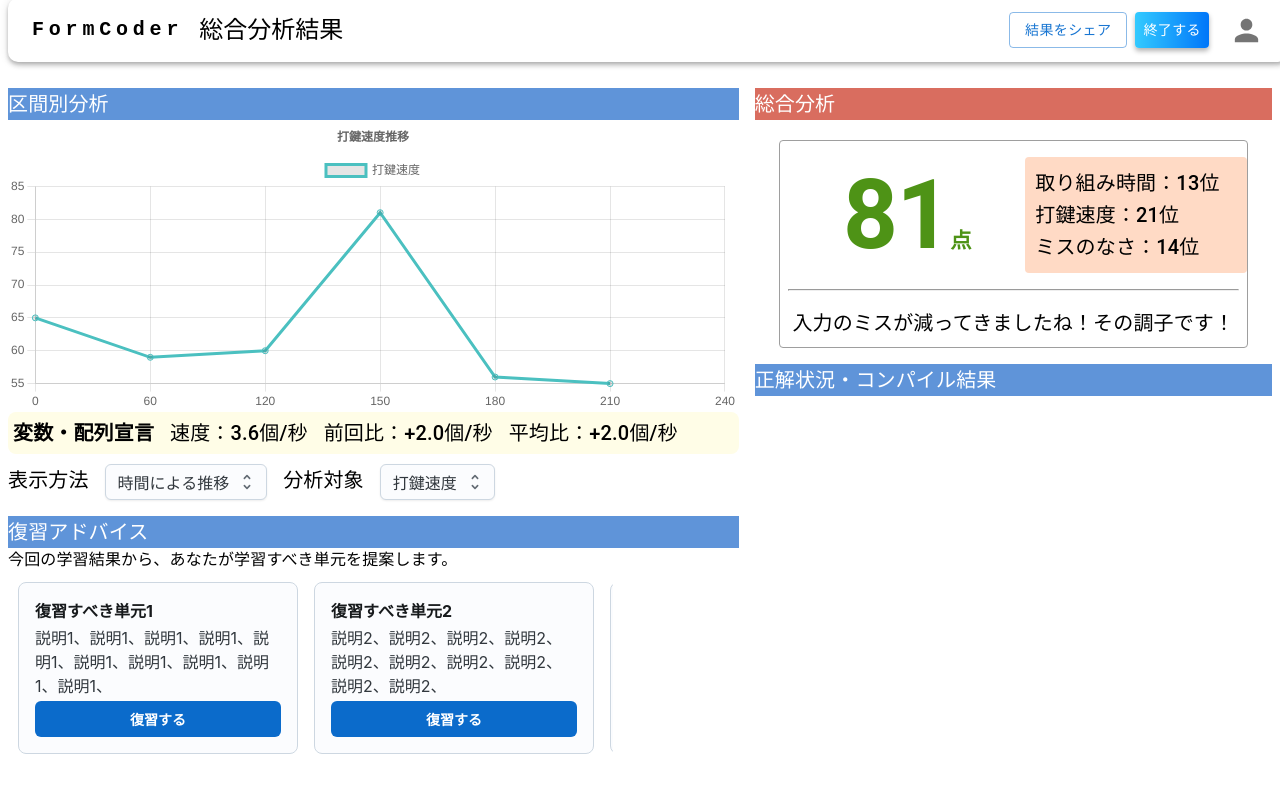
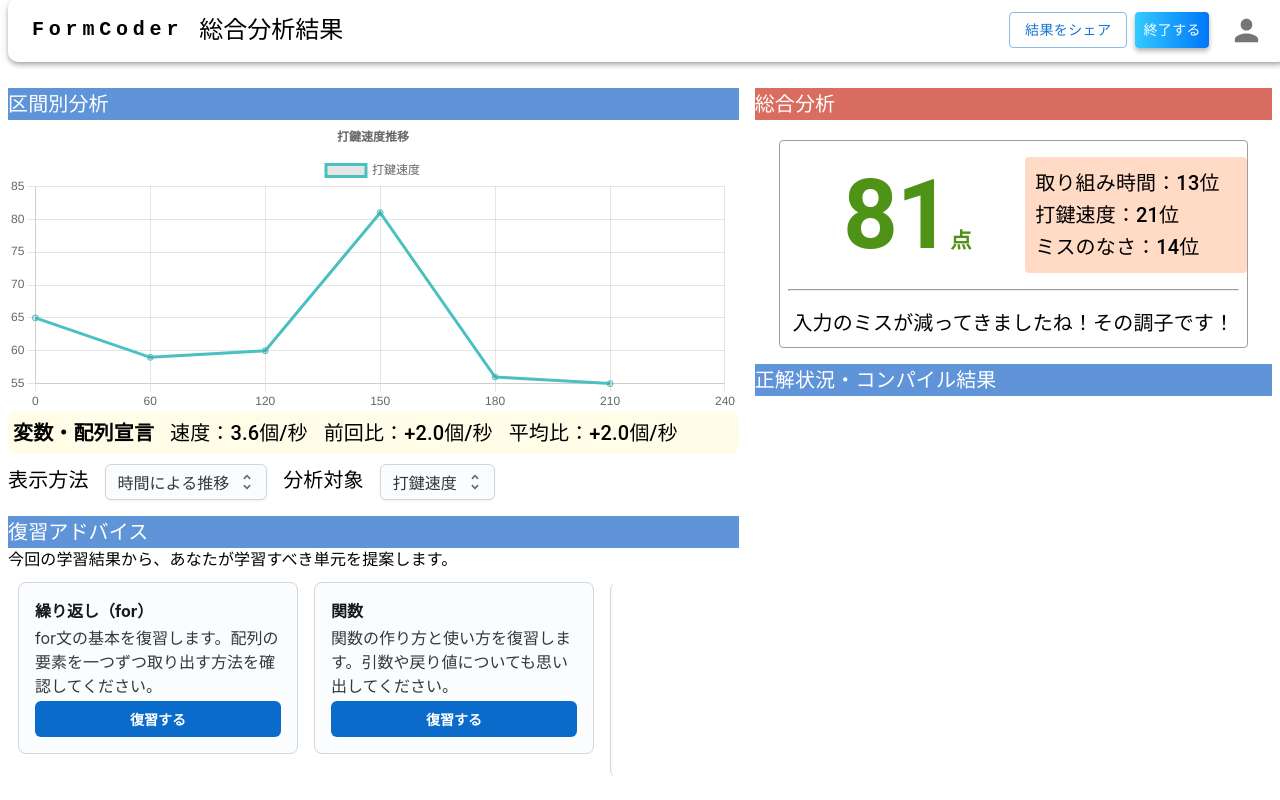
Before and after one commit to KHashimoto3/FormCoder_FRONT, a React (Vite) app: page /analytics in a window 1280 px wide. Built offline with nearby package versions, Linux system fonts and the light colour scheme; no server answers.

Commit message:
サンプルのアドバイス文を変えた。

```diff
--- a/src/components/features/analytics/ReviewAdvice.tsx
+++ b/src/components/features/analytics/ReviewAdvice.tsx
@@ -4,19 +4,19 @@ import { ReviewCard } from "./review-card/ReviewCard";
 export const ReviewAdovice = () => {
   const sampleReviewData = [
     {
-      title: "復習すべき単元1",
+      title: "繰り返し（for）",
       description:
-        "説明1、説明1、説明1、説明1、説明1、説明1、説明1、説明1、説明1、説明1、",
+        "for文の基本を復習します。配列の要素を一つずつ取り出す方法を確認してください。",
     },
     {
-      title: "復習すべき単元2",
+      title: "関数",
       description:
-        "説明2、説明2、説明2、説明2、説明2、説明2、説明2、説明2、説明2、説明2、",
+        "関数の作り方と使い方を復習します。引数や戻り値についても思い出してください。",
     },
     {
-      title: "復習すべき単元3",
+      title: "文字列処理",
       description:
-        "説明3、説明3、説明3、説明3、説明3、説明3、説明3、説明3、説明3、説明3、",
+        "文字列を扱う方法を復習します。文字列の長さを調べたり、特定の文字を見つける方法を確認してください。",
     },
   ];
 
```
